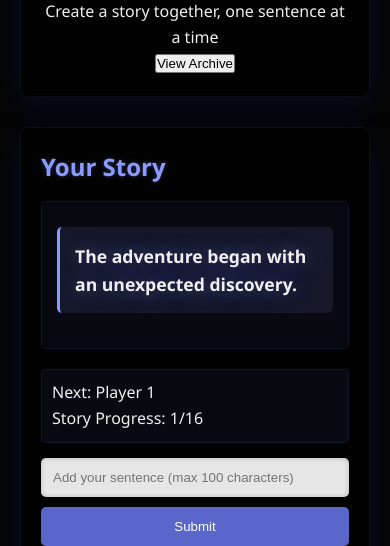
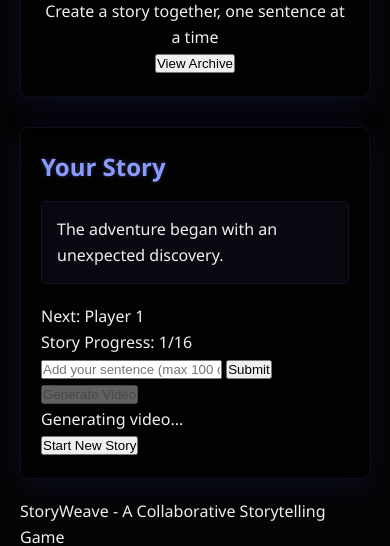
Before and after one commit to pavlopavlopavlo/storyweaver, a website: page public/index.html in a window 390 px wide. Shown: the part 116-662 px from the top of the page. Drawn offline with nearby package versions, Linux system fonts and the light colour scheme; no server answers.

Commit message:
Update styles.css

```diff
--- a/public/styles.css
+++ b/public/styles.css
@@ -1,21 +1,4 @@
-.generating-message {
-  padding: 15px;
-  text-align: center;
-  color: #8a9aff;
-  font-style: italic;
-  animation: pulse 1.5s infinite;
-}
-
-.premise {
-  font-weight: bold;
-  margin: 10px 0 20px 0;
-  padding: 15px;
-  border-radius: 5px;
-  background-color: rgba(138, 154, 255, 0.1);
-  border-left: 3px solid #8a9aff;
-  font-size: 1.1em;
-  text-shadow: 0 0 20px rgba(138, 154, 255, 0.5);
-}/* Base styles */
+/* Base styles */
 * {
   box-sizing: border-box;
   margin: 0;
@@ -128,130 +111,3 @@ h2 {
 }
 
 #turn-info {
-  display: flex;
-  justify-content: space-between;
-  margin: 15px 0;
-  padding: 10px;
-  background-color: rgba(15, 15, 30, 0.6);
-  border-radius: 5px;
-  border: 1px solid rgba(122, 122, 255, 0.1);
-}
-
-#input-area {
-  display: flex;
-  margin-bottom: 20px;
-}
-
-#sentence-input {
-  flex-grow: 1;
-  padding: 12px;
-  border: none;
-  border-radius: 5px 0 0 5px;
-  background-color: rgba(255, 255, 255, 0.9);
-  box-shadow: inset 0 0 5px rgba(0, 0, 0, 0.2);
-  transition: all 0.3s ease;
-}
-
-#sentence-input:focus {
-  outline: none;
-  box-shadow: inset 0 0 5px rgba(138, 154, 255, 0.5), 0 0 10px rgba(138, 154, 255, 0.2);
-}
-
-#submit-btn {
-  padding: 12px 20px;
-  background-color: #5a66c9;
-  color: #fff;
-  border: none;
-  border-radius: 0 5px 5px 0;
-  cursor: pointer;
-  transition: all 0.3s ease;
-  box-shadow: 0 4px 8px rgba(0, 0, 0, 0.2);
-}
-
-#submit-btn:hover {
-  background-color: #4755b8;
-  transform: translateY(-2px);
-  box-shadow: 0 6px 12px rgba(0, 0, 0, 0.3);
-}
-
-#submit-btn:active {
-  transform: translateY(1px);
-  box-shadow: 0 2px 4px rgba(0, 0, 0, 0.2);
-}
-
-#video-area {
-  text-align: center;
-  margin-top: 20px;
-}
-
-#video-btn {
-  padding: 12px 24px;
-  background-color: #ff6b8b;
-  color: #fff;
-  border: none;
-  border-radius: 5px;
-  cursor: pointer;
-  transition: all 0.3s ease;
-  box-shadow: 0 4px 8px rgba(0, 0, 0, 0.2);
-}
-
-#video-btn:hover:not(:disabled) {
-  background-color: #ff4d72;
-  transform: translateY(-2px);
-  box-shadow: 0 6px 12px rgba(0, 0, 0, 0.3);
-}
-
-#video-btn:disabled {
-  background-color: #5a5a5a;
-  cursor: not-allowed;
-}
-
-#video-output {
-  margin-top: 20px;
-}
-
-video {
-  max-width: 100%;
-  border-radius: 5px;
-  box-shadow: 0 10px 20px rgba(0, 0, 0, 0.4);
-}
-
-#loading-indicator {
-  margin-top: 15px;
-  font-style: italic;
-  color: #ff6b8b;
-}
-
-.hidden {
-  display: none;
-}
-
-/* Footer styles */
-footer {
-  text-align: center;
-  padding: 10px;
-  background-color: rgba(0, 0, 0, 0.6);
-  border-radius: 8px;
-  backdrop-filter: blur(5px);
-  border: 1px solid rgba(122, 122, 255, 0.1);
-}
-
-/* Responsive styles */
-@media (max-width: 600px) {
-  #turn-info {
-    flex-direction: column;
-  }
-
-  #input-area {
-    flex-direction: column;
-  }
-
-  #sentence-input {
-    border-radius: 5px;
-    margin-bottom: 10px;
-  }
-
-  #submit-btn {
-    border-radius: 5px;
-  }
-}
```
